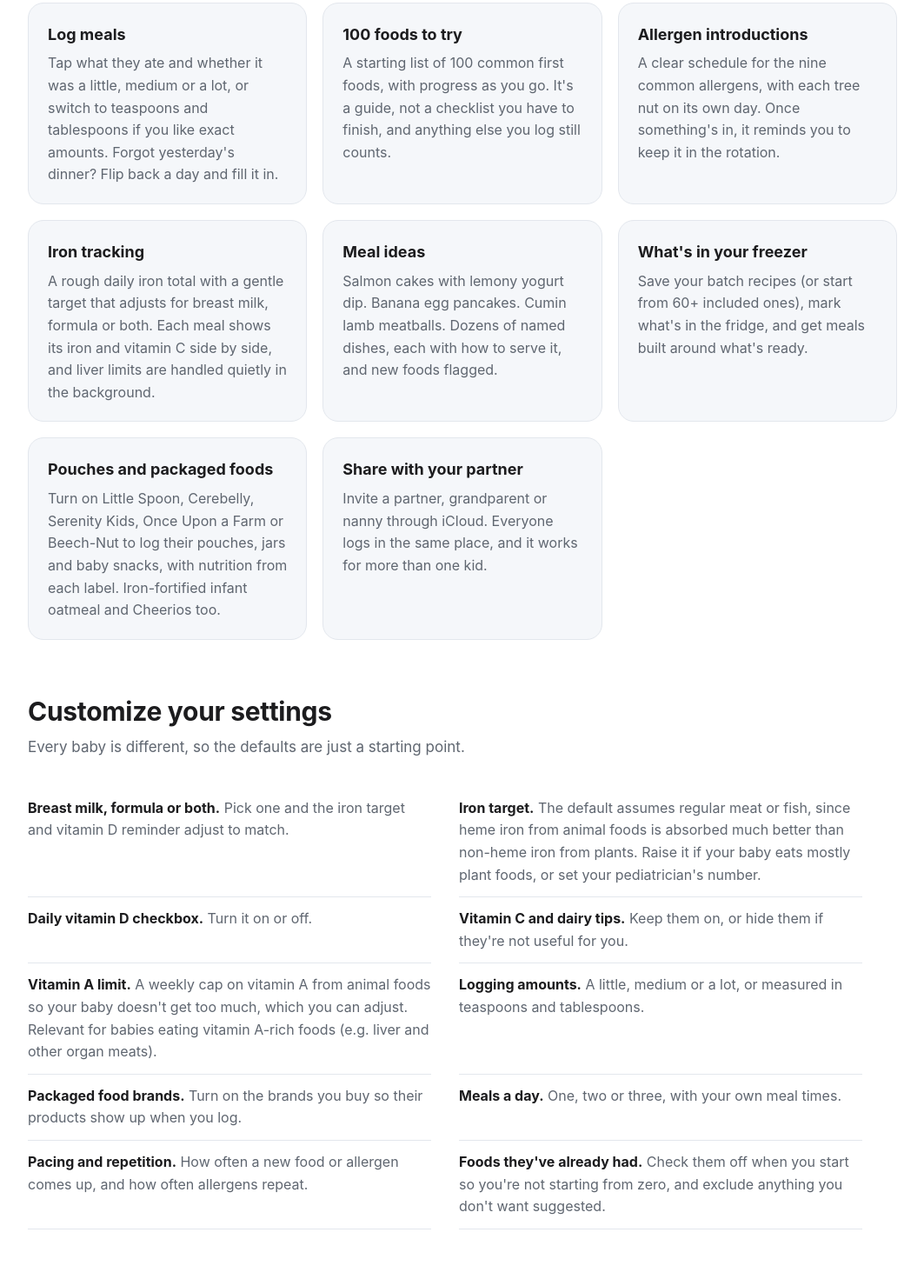
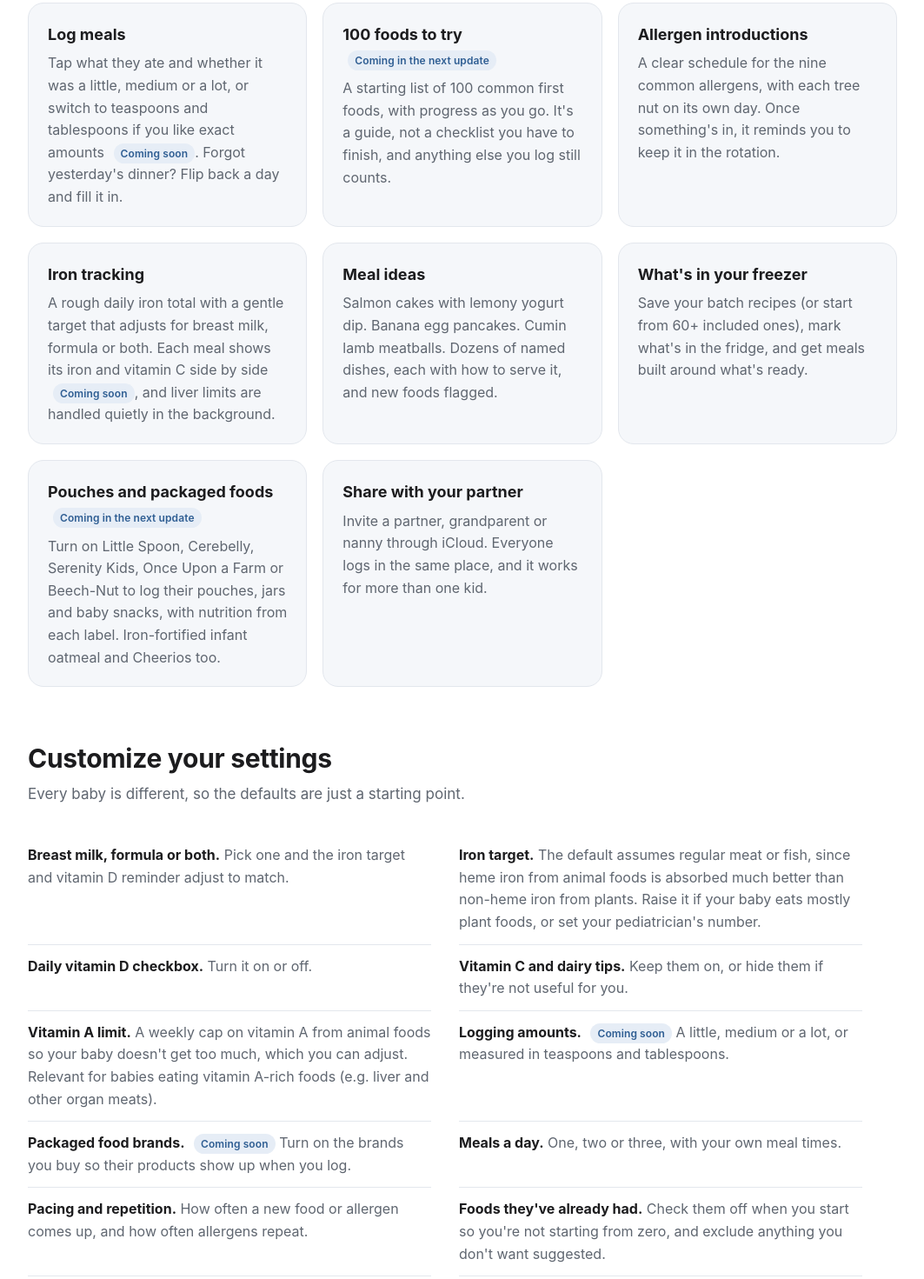
Before and after one commit to elizabethjane/firstbites, a plain HTML site: page index.html in a window 1280 px wide. Shown: the part 1310-2781 px from the top of the page at 87% size, without its empty margins (108-1171 px from the left). Drawn offline with Linux system fonts and the light colour scheme.

Commit message:
Tag new features as coming in the next update

```diff
--- a/index.html
+++ b/index.html
@@ -36,6 +36,8 @@ h2{font-size:30px;line-height:1.2;margin:0 0 10px;letter-spacing:-.3px}
 .grid{display:grid;grid-template-columns:repeat(auto-fit,minmax(280px,1fr));gap:18px}
 .card{background:var(--card);border:1px solid var(--line);border-radius:18px;padding:22px 22px 20px}
 .card h3{margin:0 0 6px;font-size:18px}
+.soon{display:inline-block;vertical-align:middle;margin-left:6px;padding:2px 8px;border-radius:999px;background:var(--tint);color:var(--navy);font-size:12px;font-weight:600;letter-spacing:.1px;white-space:nowrap}
+@media (prefers-color-scheme:dark){.soon{color:#8fb3dd}}
 .card p{margin:0;color:var(--muted);font-size:16px}
 .shots{display:flex;gap:18px;overflow-x:auto;padding:4px 2px 18px;scroll-snap-type:x mandatory}
 .shots figure{margin:0;flex:0 0 220px;scroll-snap-align:start}
@@ -92,13 +94,13 @@ footer .wrap{display:flex;flex-wrap:wrap;gap:8px 20px;justify-content:space-betw
   <div class="wrap">
     <h2 style="margin-bottom:24px">What it does</h2>
     <div class="grid">
-      <div class="card"><h3>Log meals</h3><p>Tap what they ate and whether it was a little, medium or a lot, or switch to teaspoons and tablespoons if you like exact amounts. Forgot yesterday's dinner? Flip back a day and fill it in.</p></div>
-      <div class="card"><h3>100 foods to try</h3><p>A starting list of 100 common first foods, with progress as you go. It's a guide, not a checklist you have to finish, and anything else you log still counts.</p></div>
+      <div class="card"><h3>Log meals</h3><p>Tap what they ate and whether it was a little, medium or a lot, or switch to teaspoons and tablespoons if you like exact amounts <span class="soon">Coming soon</span>. Forgot yesterday's dinner? Flip back a day and fill it in.</p></div>
+      <div class="card"><h3>100 foods to try <span class="soon">Coming in the next update</span></h3><p>A starting list of 100 common first foods, with progress as you go. It's a guide, not a checklist you have to finish, and anything else you log still counts.</p></div>
       <div class="card"><h3>Allergen introductions</h3><p>A clear schedule for the nine common allergens, with each tree nut on its own day. Once something's in, it reminds you to keep it in the rotation.</p></div>
-      <div class="card"><h3>Iron tracking</h3><p>A rough daily iron total with a gentle target that adjusts for breast milk, formula or both. Each meal shows its iron and vitamin C side by side, and liver limits are handled quietly in the background.</p></div>
+      <div class="card"><h3>Iron tracking</h3><p>A rough daily iron total with a gentle target that adjusts for breast milk, formula or both. Each meal shows its iron and vitamin C side by side <span class="soon">Coming soon</span>, and liver limits are handled quietly in the background.</p></div>
       <div class="card"><h3>Meal ideas</h3><p>Salmon cakes with lemony yogurt dip. Banana egg pancakes. Cumin lamb meatballs. Dozens of named dishes, each with how to serve it, and new foods flagged.</p></div>
       <div class="card"><h3>What's in your freezer</h3><p>Save your batch recipes (or start from 60+ included ones), mark what's in the fridge, and get meals built around what's ready.</p></div>
-      <div class="card"><h3>Pouches and packaged foods</h3><p>Turn on Little Spoon, Cerebelly, Serenity Kids, Once Upon a Farm or Beech-Nut to log their pouches, jars and baby snacks, with nutrition from each label. Iron-fortified infant oatmeal and Cheerios too.</p></div>
+      <div class="card"><h3>Pouches and packaged foods <span class="soon">Coming in the next update</span></h3><p>Turn on Little Spoon, Cerebelly, Serenity Kids, Once Upon a Farm or Beech-Nut to log their pouches, jars and baby snacks, with nutrition from each label. Iron-fortified infant oatmeal and Cheerios too.</p></div>
       <div class="card"><h3>Share with your partner</h3><p>Invite a partner, grandparent or nanny through iCloud. Everyone logs in the same place, and it works for more than one kid.</p></div>
     </div>
   </div>
@@ -114,8 +116,8 @@ footer .wrap{display:flex;flex-wrap:wrap;gap:8px 20px;justify-content:space-betw
       <li><strong>Daily vitamin D checkbox.</strong> Turn it on or off.</li>
       <li><strong>Vitamin C and dairy tips.</strong> Keep them on, or hide them if they're not useful for you.</li>
       <li><strong>Vitamin A limit.</strong> A weekly cap on vitamin A from animal foods so your baby doesn't get too much, which you can adjust. Relevant for babies eating vitamin A-rich foods (e.g. liver and other organ meats).</li>
-      <li><strong>Logging amounts.</strong> A little, medium or a lot, or measured in teaspoons and tablespoons.</li>
-      <li><strong>Packaged food brands.</strong> Turn on the brands you buy so their products show up when you log.</li>
+      <li><strong>Logging amounts.</strong> <span class="soon">Coming soon</span> A little, medium or a lot, or measured in teaspoons and tablespoons.</li>
+      <li><strong>Packaged food brands.</strong> <span class="soon">Coming soon</span> Turn on the brands you buy so their products show up when you log.</li>
       <li><strong>Meals a day.</strong> One, two or three, with your own meal times.</li>
       <li><strong>Pacing and repetition.</strong> How often a new food or allergen comes up, and how often allergens repeat.</li>
       <li><strong>Foods they've already had.</strong> Check them off when you start so you're not starting from zero, and exclude anything you don't want suggested.</li>
```
